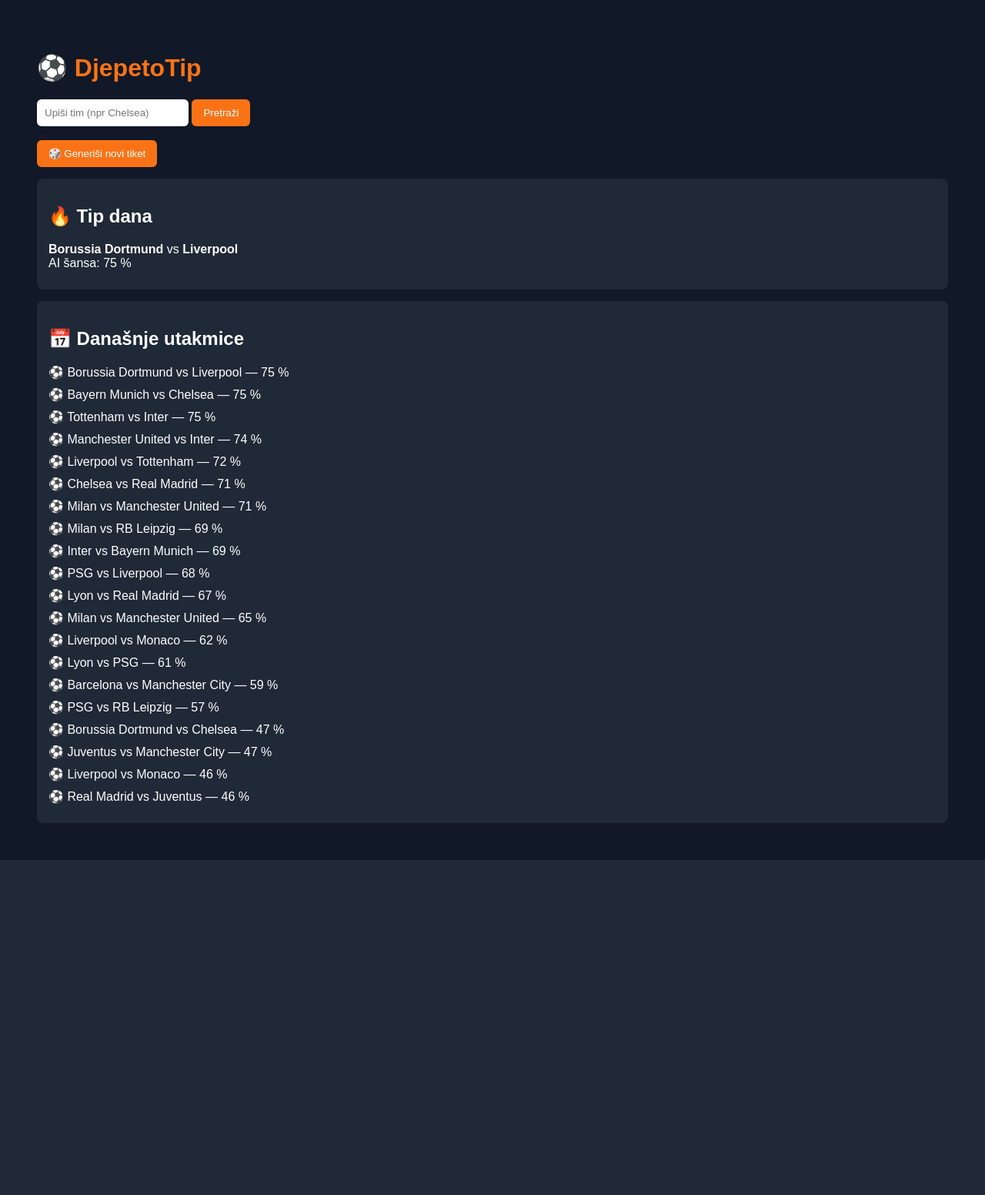
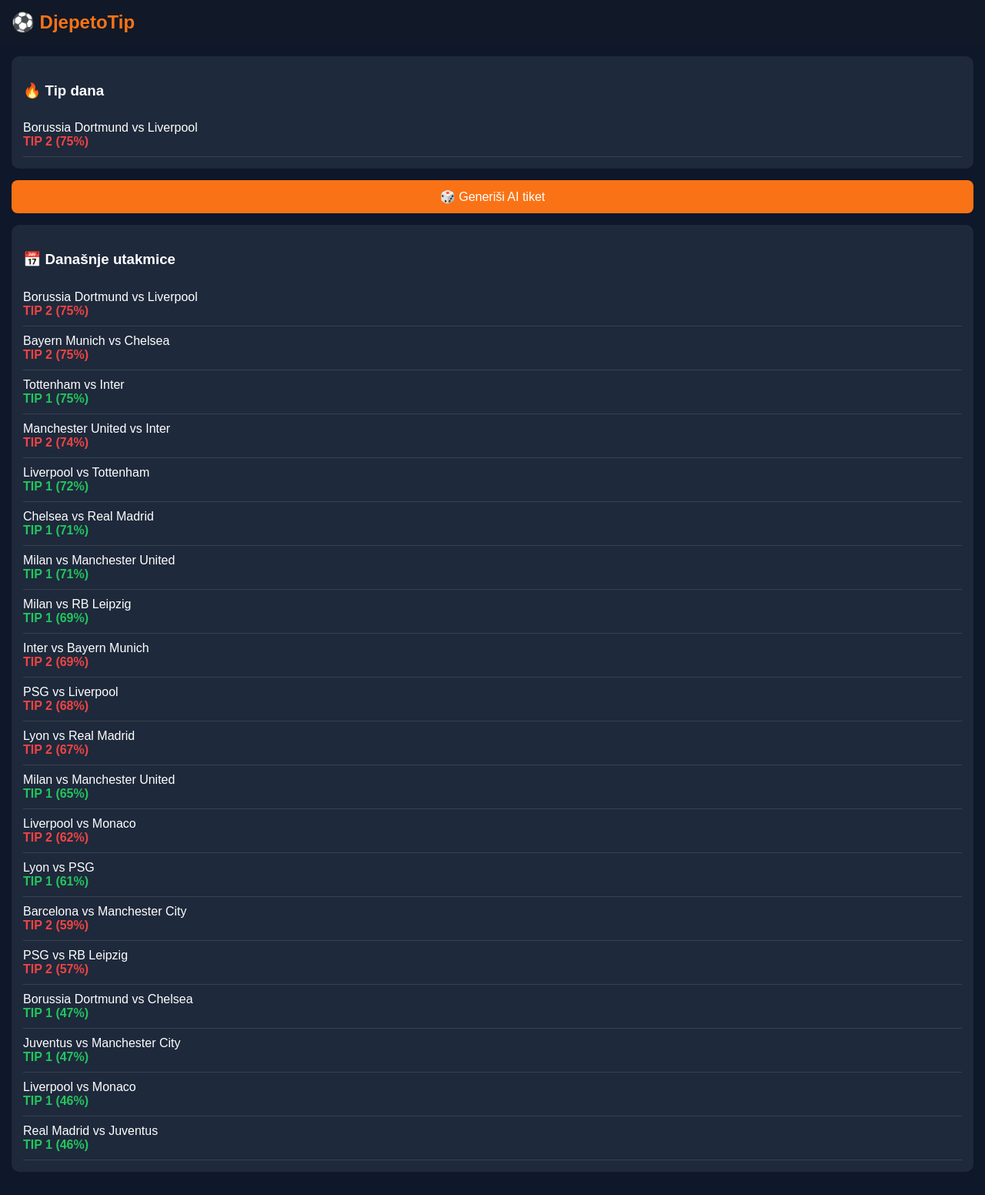
Before and after one commit to katjamrva-tech/djepetotip, a Flask app: page / in a window 1280 px wide. Shown: the whole page at 77% size. Before the commit the page ends 1117 px from the top, so only its background shows below. Run offline with Flask 3, Linux system fonts and the light colour scheme.

Commit message:
Update index.html

```diff
--- a/templates/index.html
+++ b/templates/index.html
@@ -1,81 +1,154 @@
 <!DOCTYPE html>
 <html>
 <head>
+
 <meta charset="UTF-8">
+<meta name="viewport" content="width=device-width, initial-scale=1">
+
 <title>DjepetoTip</title>
+
 <style>
+
 body{
-background:#111827;
+background:#0f172a;
 color:white;
 font-family:Arial;
-padding:40px;
+margin:0;
 }
 
-h1{color:#f97316}
+header{
+background:#111827;
+padding:15px;
+font-size:24px;
+color:#f97316;
+font-weight:bold;
+}
 
-.box{
-background:#1f2937;
+.container{
 padding:15px;
-margin-top:15px;
-border-radius:8px;
+}
+
+.card{
+background:#1e293b;
+padding:15px;
+border-radius:10px;
+margin-bottom:15px;
 }
 
 .match{
-margin-bottom:10px;
+padding:10px 0;
+border-bottom:1px solid #374151;
 }
+
+.tip1{color:#22c55e;font-weight:bold;}
+.tipx{color:#facc15;font-weight:bold;}
+.tip2{color:#ef4444;font-weight:bold;}
 
 button{
 background:#f97316;
 border:none;
-padding:10px 15px;
-border-radius:6px;
+padding:12px;
+border-radius:8px;
 color:white;
-cursor:pointer;
+font-size:16px;
+width:100%;
+margin-bottom:15px;
 }
 
-input{
-padding:10px;
-border-radius:6px;
-border:none;
-}
 </style>
+
 </head>
 
 <body>
 
-<h1>⚽ DjepetoTip</h1>
+<header>⚽ DjepetoTip</header>
 
-<form method="GET">
-<input name="team" placeholder="Upiši tim (npr Chelsea)">
-<button>Pretraži</button>
-</form>
+<div class="container">
 
-<br>
+<div class="card">
 
-<form method="POST">
-<button>🎲 Generiši novi tiket</button>
-</form>
+<h3>🔥 Tip dana</h3>
 
-<div class="box">
-<h2>🔥 Tip dana</h2>
+<div class="match">
 
-{% if tip %}
-<div class="match">
-<b>{{tip.home}}</b> vs <b>{{tip.away}}</b><br>
-AI šansa: {{tip.prob}} %
-</div>
-{% endif %}
+{{tip.home}} vs {{tip.away}}
+
+<div class="
+{% if tip.tip == '1' %}tip1{% endif %}
+{% if tip.tip == 'X' %}tipx{% endif %}
+{% if tip.tip == '2' %}tip2{% endif %}
+">
+
+TIP {{tip.tip}} ({{tip.prob}}%)
 
 </div>
 
-<div class="box">
-<h2>📅 Današnje utakmice</h2>
+</div>
+
+</div>
+
+
+<form method="POST">
+<button>🎲 Generiši AI tiket</button>
+</form>
+
+
+{% if ticket %}
+
+<div class="card">
+
+<h3>🎟 AI tiket</h3>
+
+{% for m in ticket %}
+
+<div class="match">
+
+{{m.home}} vs {{m.away}}
+
+<div class="
+{% if m.tip == '1' %}tip1{% endif %}
+{% if m.tip == 'X' %}tipx{% endif %}
+{% if m.tip == '2' %}tip2{% endif %}
+">
+
+TIP {{m.tip}} ({{m.prob}}%)
+
+</div>
+
+</div>
+
+{% endfor %}
+
+</div>
+
+{% endif %}
+
+
+<div class="card">
+
+<h3>📅 Današnje utakmice</h3>
 
 {% for m in matches %}
+
 <div class="match">
-⚽ {{m.home}} vs {{m.away}} — {{m.prob}} %
+
+{{m.home}} vs {{m.away}}
+
+<div class="
+{% if m.tip == '1' %}tip1{% endif %}
+{% if m.tip == 'X' %}tipx{% endif %}
+{% if m.tip == '2' %}tip2{% endif %}
+">
+
+TIP {{m.tip}} ({{m.prob}}%)
+
 </div>
+
+</div>
+
 {% endfor %}
+
+</div>
 
 </div>
 
```
